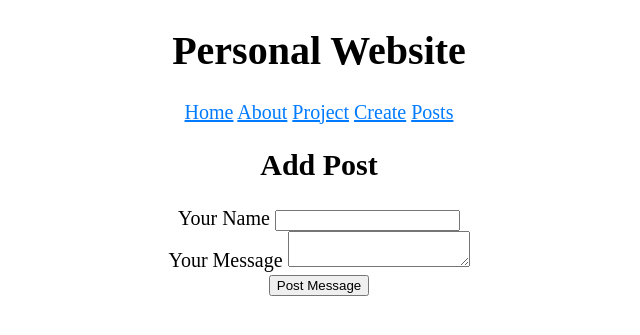
After one commit to binhvu3/chatBot, a Flask app: page /create in a window 1280 px wide. The commit adds this page. Shown: the top 335 px of the page, without its empty margins (321-961 px from the left). Run offline with Flask 3, Linux system fonts and the light colour scheme.

Commit message:
one step from db

```diff
--- a/website/__init__.py
+++ b/website/__init__.py
@@ -1,8 +1,9 @@
 from flask import Flask
-from website import pages
+from website import pages, posts
 
 
 def create_app():
     app = Flask(__name__)
     app.register_blueprint(pages.bp)
+    app.register_blueprint(posts.bp)
     return app
--- /dev/null
+++ b/website/posts.py
@@ -0,0 +1,14 @@
+from flask import Blueprint, render_template
+
+bp = Blueprint("posts", __name__)
+
+
+@bp.route("/create", methods=("GET", "POST"))
+def create():
+    return render_template("posts/create.html")
+
+
+@bp.route("/posts")
+def posts():
+    posts = []
+    return render_template("posts/posts.html", posts=posts)
--- a/website/templates/_navigation.html
+++ b/website/templates/_navigation.html
@@ -1,3 +1,7 @@
-<p><a href = "{{url_for('pages.home')}}">Home</a>
+<p>
+<a href = "{{url_for('pages.home')}}">Home</a>
 <a href = "{{url_for('pages.about')}}">About</a>
-<a href = "{{url_for('pages.projects')}}">Project</a></p>
+<a href = "{{url_for('pages.projects')}}">Project</a>
+<a href = "{{url_for('posts.create')}}">Create</a>
+<a href = "{{url_for('posts.posts')}}">Posts</a>
+</p>
--- /dev/null
+++ b/website/templates/posts/create.html
@@ -0,0 +1,21 @@
+{% extends 'base.html' %}
+
+{% block header %}
+  <h2>{% block title %}Add Post{% endblock title %}</h2>
+{% endblock header %}
+
+{% block content %}
+  <form method="post">
+    <div class="form-group">
+        <label for="author">Your Name</label>
+        <input type="text" name="author" id="author" value="{{ request.form['author'] }}" class="form-control">
+    </div>
+    <div class="form-group">
+        <label for="message">Your Message</label>
+        <textarea name="message" id="message" class="form-control">{{ request.form['message'] }}</textarea>
+    </div>
+    <div class="form-group">
+        <input type="submit" value="Post Message" class="submit-btn">
+    </div>
+</form>
+{% endblock content %}
```
Also changed, not shown: website/templates/posts/posts.html (added, +14 -0 lines).
